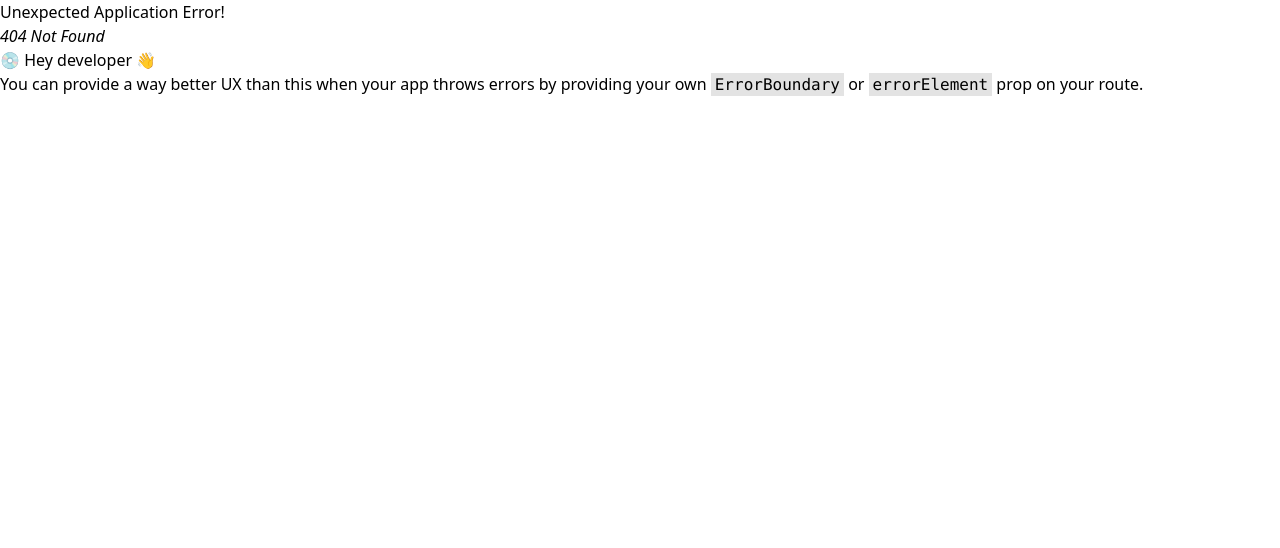
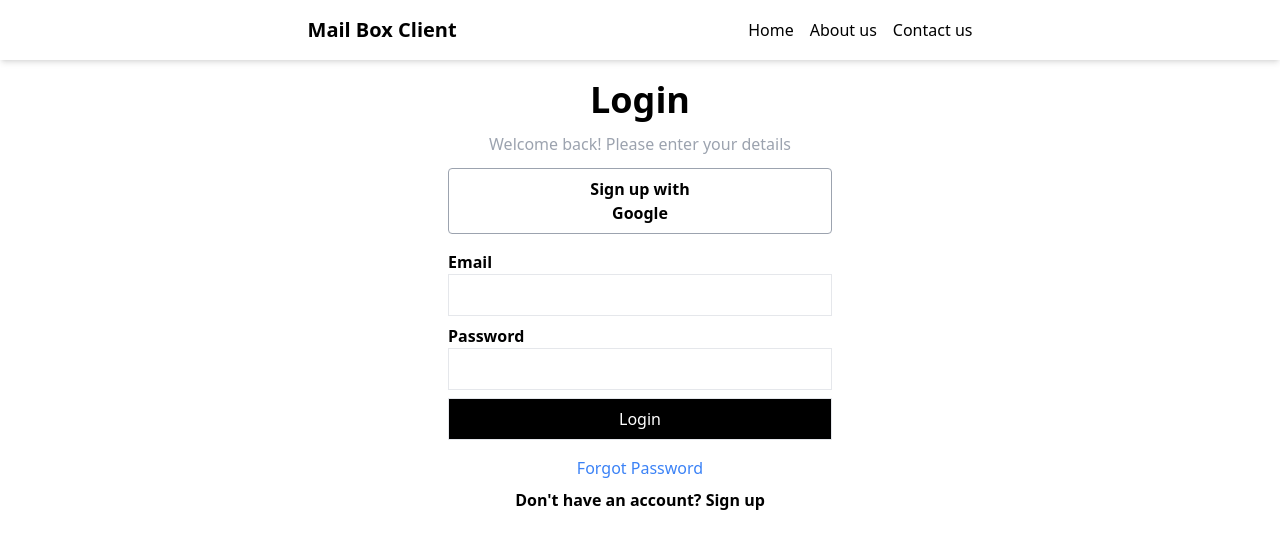
Before and after one commit to Hemant837/mail-box-client, a React (Create React App) app: page /login in a window 1280 px wide. Before the commit this address had no page. Shown: the top 548 px of the page. Built offline with nearby package versions, Linux system fonts and the light colour scheme.

Commit message:
Login Screen

```diff
--- /dev/null
+++ b/src/components/Navbar/Navbar.js
@@ -0,0 +1,18 @@
+import React from "react";
+
+const Navbar = () => {
+  return (
+    <header className="bg-white p-4 shadow-md justify-evenly flex items-center">
+      <h2 className="text-xl font-semibold">Mail Box Client</h2>
+      <nav>
+        <ul className="flex space-x-4 text-white justify-center">
+          <li className="text-black hover:text-yellow-500">Home</li>
+          <li className="text-black hover:text-yellow-500">About us</li>
+          <li className="text-black hover:text-yellow-500">Contact us</li>
+        </ul>
+      </nav>
+    </header>
+  );
+};
+
+export default Navbar;
--- a/src/components/pages/Signup.js
+++ b/src/components/pages/Authentication/Login.js
@@ -2,26 +2,30 @@ import React, { useState, useRef } from "react";
 import { useNavigate } from "react-router";
 import axios from "axios";
 
-const Signup = () => {
-  const emailInputRef = useRef("");
+const Login = () => {
+  const emailInputRef = useRef();
   const passwordInputRef = useRef();
-  const confirmPasswordRef = useRef();
 
   const [isFormValid, setIsFormValid] = useState(false);
   const [isLoading, setIsLoading] = useState(false);
+  const [error, setError] = useState(null);
 
   const navigate = useNavigate();
 
   const validateForm = () => {
     const enteredEmail = emailInputRef.current.value;
     const enteredPassword = passwordInputRef.current.value;
-    const enteredConfirmPassword = confirmPasswordRef.current.value;
-    const isValid =
-      enteredEmail.trim() !== "" &&
-      enteredPassword.trim() !== "" &&
-      enteredConfirmPassword.trim() !== "";
 
-    setIsFormValid(isValid);
+    const isEmailValid =
+      enteredEmail.trim() !== "" && enteredEmail.includes("@");
+    const isPasswordValid =
+      enteredPassword.trim() !== "" && enteredPassword.length >= 6;
+
+    setIsFormValid(isEmailValid && isPasswordValid);
+  };
+
+  const navigateToSignup = () => {
+    navigate("/");
   };
 
   const formSubmitHandler = async (event) => {
@@ -29,39 +33,42 @@ const Signup = () => {
 
     validateForm();
     if (!isFormValid) {
-      return; // Don't submit if the form is not valid
+      setError("Please fill out all fields correctly.");
+      return;
     }
+
     setIsLoading(true);
+    setError(null);
+
     try {
       const enteredEmail = emailInputRef.current.value;
       const enteredPassword = passwordInputRef.current.value;
 
-      const signupDetails = await axios.post(
-        "https://identitytoolkit.googleapis.com/v1/accounts:signUp?key=AIzaSyD6TbjpOY5B_akn4VQ4-DoVY0McCgUsvR4",
+      const loginDetails = await axios.post(
+        "https://identitytoolkit.googleapis.com/v1/accounts:signInWithPassword?key=AIzaSyD6TbjpOY5B_akn4VQ4-DoVY0McCgUsvR4",
         {
           email: enteredEmail,
           password: enteredPassword,
           returnSecureToken: true,
         }
       );
+
       setIsLoading(false);
-      localStorage.setItem("token", signupDetails.data.idToken);
+      localStorage.setItem("token", loginDetails.data.idToken);
       navigate("/dashboard");
-
-      console.log(signupDetails);
-      console.log(signupDetails.data);
     } catch (error) {
       setIsLoading(false);
+      setError("Login failed. Please check your credentials.");
       console.log(error);
     }
+
     passwordInputRef.current.value = "";
-    confirmPasswordRef.current.value = "";
   };
 
   return (
     <div className="text-black mt-5 mx-auto w-96">
       <div className="text-center">
-        <h2 className="font-bold text-4xl">Create Your Account</h2>
+        <h2 className="font-bold text-4xl">Login</h2>
         <h3 className="text-gray-400 p-3">
           Welcome back! Please enter your details
         </h3>
@@ -92,17 +99,7 @@ const Signup = () => {
             ref={passwordInputRef}
           />
         </div>
-        <div className="mb-4">
-          <label htmlFor="confirm-password" className="font-semibold">
-            Confirm password
-          </label>
-          <input
-            id="confirm-password"
-            type="password"
-            className="w-full p-2 border"
-            ref={confirmPasswordRef}
-          />
-        </div>
+
         {isLoading && (
           <p className="text-center text-black">Sending Request...</p>
         )}
@@ -110,14 +107,21 @@ const Signup = () => {
           type="submit"
           className="bg-black hover:border-gray-800 text-white text-center w-full border py-2 px-4"
         >
-          Sign Up
+          Login
         </button>
       </form>
-      <button className="text-center my-2 ml-28 font-semibold">
-        Already have an account?
+      <button className="text-blue-500 hover:underline text-center mx-auto block">
+        Forgot Password
       </button>
+      <button
+        className="text-center my-2 mx-auto block font-semibold"
+        onClick={navigateToSignup}
+      >
+        Don't have an account? Sign up
+      </button>
+      {error && <p className="text-red-500 text-center">{error}</p>}
     </div>
   );
 };
 
-export default Signup;
+export default Login;
--- /dev/null
+++ b/src/components/pages/Authentication/Signup.js
@@ -0,0 +1,140 @@
+import React, { useState, useRef } from "react";
+import { useNavigate } from "react-router";
+import axios from "axios";
+
+const Signup = () => {
+  const emailInputRef = useRef();
+  const passwordInputRef = useRef();
+  const confirmPasswordRef = useRef();
+
+  const [isFormValid, setIsFormValid] = useState(false);
+  const [isLoading, setIsLoading] = useState(false);
+  const [error, setError] = useState(null);
+
+  const navigate = useNavigate();
+
+  const validateForm = () => {
+    const enteredEmail = emailInputRef.current.value;
+    const enteredPassword = passwordInputRef.current.value;
+    const enteredConfirmPassword = confirmPasswordRef.current.value;
+
+    const isEmailValid =
+      enteredEmail.trim() !== "" && enteredEmail.includes("@");
+    const isPasswordValid =
+      enteredPassword.trim() !== "" && enteredPassword.length >= 6;
+    const doPasswordsMatch = enteredPassword === enteredConfirmPassword;
+
+    const isValid = isEmailValid && isPasswordValid && doPasswordsMatch;
+
+    setIsFormValid(isValid);
+  };
+
+  const navigateToLogin = () => {
+    navigate("/login");
+  };
+
+  const formSubmitHandler = async (event) => {
+    event.preventDefault();
+
+    validateForm();
+    if (!isFormValid) {
+      setError("Please fill out all fields correctly.");
+      return;
+    }
+
+    setIsLoading(true);
+    setError(null);
+
+    try {
+      const enteredEmail = emailInputRef.current.value;
+      const enteredPassword = passwordInputRef.current.value;
+
+      const signupDetails = await axios.post(
+        "https://identitytoolkit.googleapis.com/v1/accounts:signUp?key=AIzaSyD6TbjpOY5B_akn4VQ4-DoVY0McCgUsvR4",
+        {
+          email: enteredEmail,
+          password: enteredPassword,
+          returnSecureToken: true,
+        }
+      );
+
+      setIsLoading(false);
+      localStorage.setItem("token", signupDetails.data.idToken);
+      navigate("/login");
+    } catch (error) {
+      setIsLoading(false);
+      setError("An error occurred during sign up. Please try again.");
+      console.log(error);
+    }
+
+    passwordInputRef.current.value = "";
+    confirmPasswordRef.current.value = "";
+  };
+
+  return (
+    <div className="text-black mt-5 mx-auto w-96">
+      <div className="text-center">
+        <h2 className="font-bold text-4xl">Create Your Account</h2>
+        <h3 className="text-gray-400 p-3">
+          Welcome back! Please enter your details
+        </h3>
+        <button className="border rounded border-gray-400 hover:border-gray-600 py-2 px-28 mb-4 font-semibold">
+          Sign up with Google
+        </button>
+      </div>
+      <form onSubmit={formSubmitHandler} className="mb-4">
+        <div className="mb-2">
+          <label htmlFor="email" className="font-semibold">
+            Email
+          </label>
+          <input
+            id="email"
+            type="email"
+            className="w-full p-2 border"
+            ref={emailInputRef}
+          />
+        </div>
+        <div className="mb-2">
+          <label htmlFor="password" className="font-semibold">
+            Password
+          </label>
+          <input
+            id="password"
+            type="password"
+            className="w-full p-2 border"
+            ref={passwordInputRef}
+          />
+        </div>
+        <div className="mb-4">
+          <label htmlFor="confirm-password" className="font-semibold">
+            Confirm password
+          </label>
+          <input
+            id="confirm-password"
+            type="password"
+            className="w-full p-2 border"
+            ref={confirmPasswordRef}
+          />
+        </div>
+        {isLoading && (
+          <p className="text-center text-black">Sending Request...</p>
+        )}
+        <button
+          type="submit"
+          className="bg-black hover:border-gray-800 text-white text-center w-full border py-2 px-4"
+        >
+          Sign Up
+        </button>
+      </form>
+      <button
+        className="text-center my-2 mx-auto block font-semibold"
+        onClick={navigateToLogin}
+      >
+        Already have an account? Login
+      </button>
+      {error && <p className="text-red-500 text-center">{error}</p>}
+    </div>
+  );
+};
+
+export default Signup;
--- /dev/null
+++ b/src/components/pages/Root.js
@@ -0,0 +1,12 @@
+import { Outlet } from "react-router";
+import Navbar from "../Navbar/Navbar";
+const RootLayout = () => {
+  return (
+    <>
+      <Navbar />
+      <Outlet />
+    </>
+  );
+};
+
+export default RootLayout;
```
Also changed, not shown: src/App.js (+19 -6 lines).
